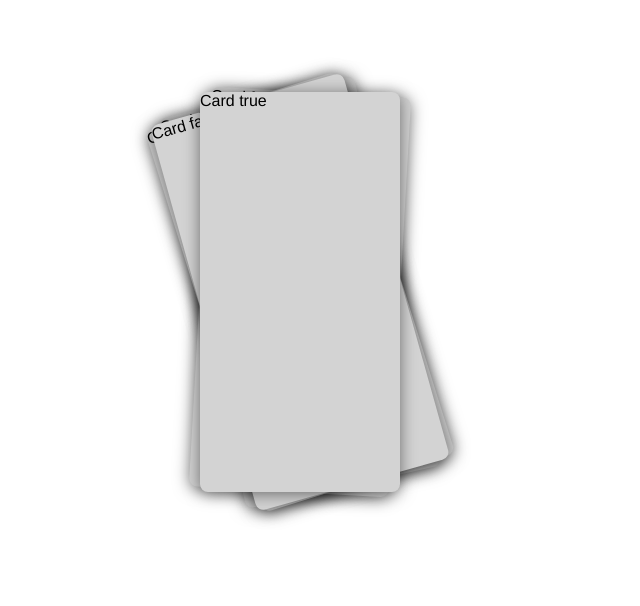
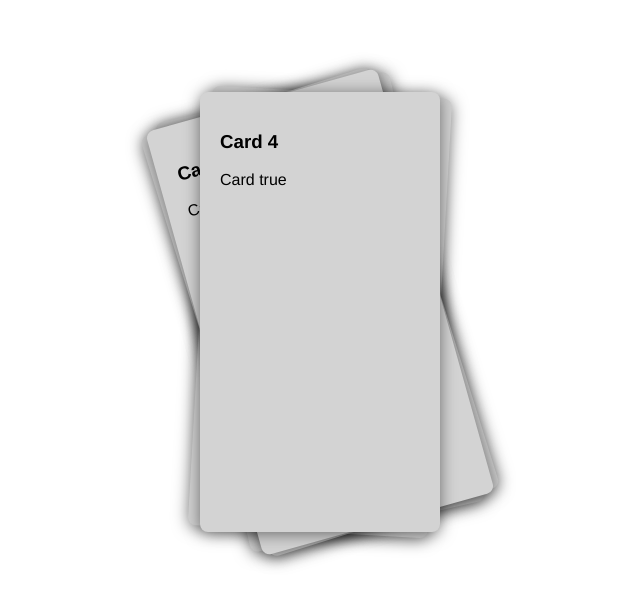
Before and after one commit to martin-banks/sandbox-tinder-swipe-ui, a React (Create React App) app: page / in a window 1280 px wide. Shown: the part 108-714 px from the top of the page, without its empty margins (340-980 px from the left). Built offline with nearby package versions, Linux system fonts and the light colour scheme.

Commit message:
refining drag and adds basic reset

```diff
--- a/src/App.css
+++ b/src/App.css
@@ -13,11 +13,10 @@
 
 .card {
   position: absolute;
-  /* top: 50%; */
-  /* left: 50%; */
   width: 200px;
   height: 400px;
   background: lightgrey;
   border-radius: 8px;
   box-shadow: 0 2px 16px rgba(0,0,0, 0.5);
+  padding: 20px;
 }
--- a/src/App.js
+++ b/src/App.js
@@ -6,23 +6,35 @@ import Card from './components/card'
 class App extends Component {
   constructor (props) {
     super(props)
-
+    const cardTotal = 5
     this.state = {
-      cards: [... new Array(5)]
+      cards: [... new Array(cardTotal)]
+        .map((c, i) => (
+          {
+            title: `Card ${i}`,
+            index: i,
+          }
+        )),
+      activeCard: cardTotal - 1,
     }
-    this.handleMouseDown = this.handleMouseDown.bind(this)
+    this.setPick = this.setPick.bind(this)
   }
 
-  handleMouseDown (e) {
-    e.target.style.background = 'red'
+  setPick (x) {
+    this.setState({ activeCard: x })
   }
+
   render() {
     return (
       <div className="App">
         <div className="cardWrapper">
         {
           this.state.cards
-            .map((c, i, a) => <Card active={ a.length === i + 1 }></Card>)
+            .map((c, i, a) => <Card
+              active={ this.state.activeCard === i }
+              info={ c }
+              handlePick={ this.setPick }
+            ></Card>)
         }
         </div>
       </div>
--- a/src/components/card.js
+++ b/src/components/card.js
@@ -10,30 +10,59 @@ class Card extends Component {
       w: 200,
       h: 400,
       r: !this.props.active ? (Math.random() * 40) + -20 : 0,
+      scale: 1,
       dragging: false,
+      zIndex: 0,
+      color: 'lightgrey',
     }
 
     this.handleMouseDown = this.handleMouseDown.bind(this)
     this.handleMouseUp = this.handleMouseUp.bind(this)
     this.handleMouseMove = this.handleMouseMove.bind(this)
+    // this.animateReset = this.animateReset.bind(this)
   }
 
   handleMouseDown (e) {
     console.log('mouse down!!!!')
     console.log(e)
-    this.setState({ dragging: true })
+    if (this.props.active) {
+      this.setState({
+        dragging: true,
+        scale: this.props.active ? 1.1 : 1,
+        zIndex: 100 - this.props.info.index,
+      })
+    }
   }
   handleMouseUp (e) {
-    this.setState({ dragging: false })
+    this.setState({ dragging: false, scale: 1 })
+    if (this.state.x > window.innerWidth * 0.2 || this.state.x < window.innerWidth * -0.2) {
+      this.props.handlePick(this.props.info.index - 1)
+    } else {
+      this.animateReset()
+    }
   }
 
+  animateOut () {}
+
+  animateReset () {
+    // const tick = 0 - this.state.x
+    this.setState({
+      x: 0 - this.state.w / 2,
+      r: 0,
+    })
+  }
 
   handleMouseMove (e) {
-    if (this.state.dragging) {
+    if (this.state.dragging && this.props.active) {
+      console.log(window.innerWidth, this.state.x)
       const x = e.pageX - (window.innerWidth / 2) - (this.state.w / 2)
       const r = ((e.pageX / (window.innerWidth / 2)) - 1) * 30
       this.setState({ x, r })
-      console.log({ x, r })
+      if (this.state.x > window.innerWidth * 0.2 || this.state.x < window.innerWidth * -0.2) {
+        this.setState({ color: '#bada55' })
+      } else {
+        this.setState({ color: 'lightgrey' })
+      }
     }
   }
 
@@ -54,12 +83,18 @@ class Card extends Component {
         transform: `
           translate(${this.state.x}px, ${this.state.y}px)
           rotate(${this.state.r}deg)
+          scale(${this.state.scale})
         `,
+        zIndex: this.state.zIndex,
+        background: this.state.color,
       }}
       onMouseDown={ this.handleMouseDown }
       onMouseUp={ this.handleMouseUp }
       onMouseMove={ this.handleMouseMove }
-    >{ `Card ${this.props.active}` }</div>
+    >
+      <h3>{ this.props.info.title }</h3>
+      <p>{ `Card ${this.props.active}` }</p>
+    </div>
   }
 }
 
```
